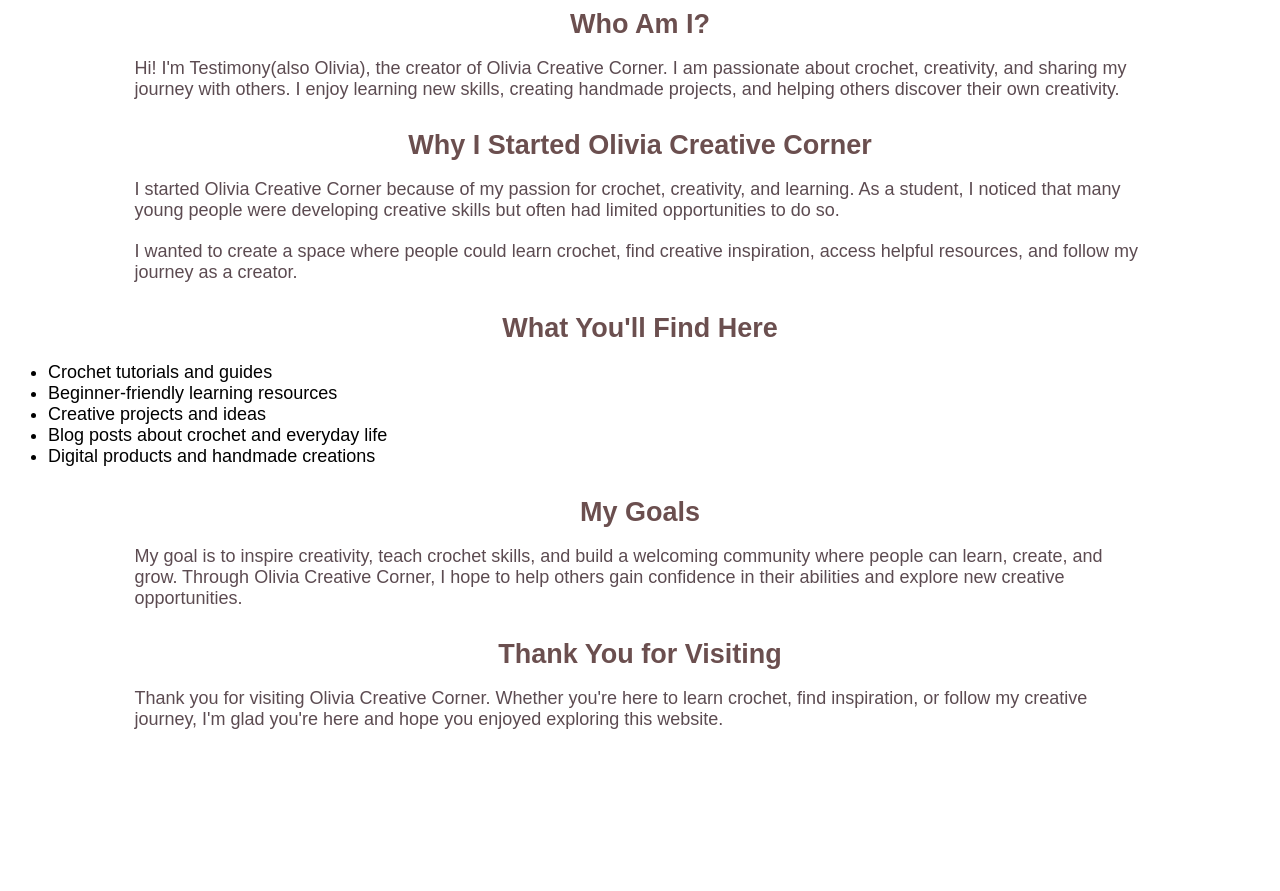
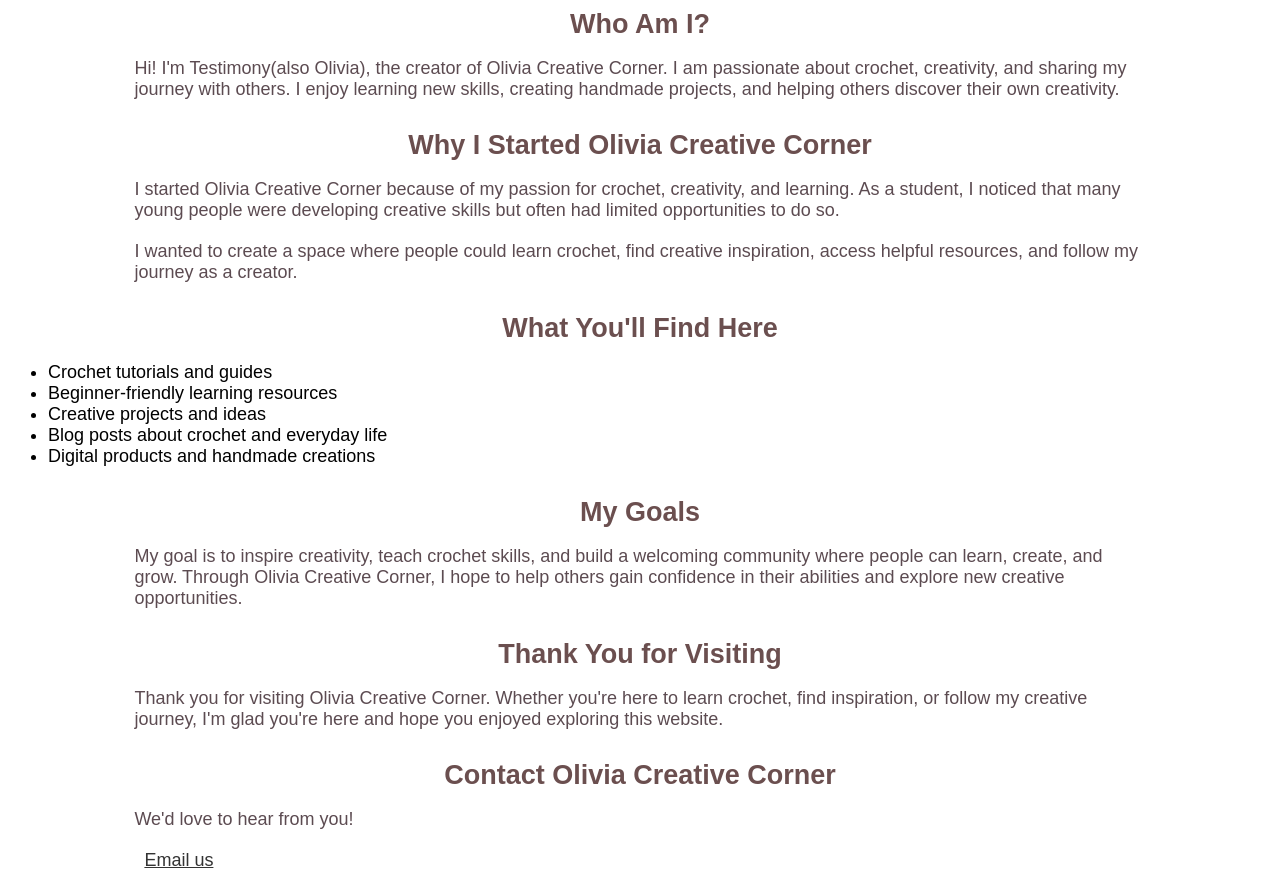
Before and after one commit to Testimony17/Olivia-creative-corner, a plain HTML site: page me.html in a window 1280 px wide. Shown: the part 79-970 px from the top of the page. Before the commit the page ends 829 px from the top, so only its background shows below. Drawn offline with Linux system fonts and the light colour scheme.

Commit message:
Add contact section to me.html

```diff
--- a/me.html
+++ b/me.html
@@ -44,5 +44,15 @@
     <p>
       Thank you for visiting Olivia Creative Corner. Whether you're here to learn crochet, find inspiration, or follow my creative journey, I'm glad you're here and hope you enjoyed exploring this website.
     </p>
+<section
+	class="contact-section">
+  <h2>Contact Olivia Creative Corner</h2>
+  <p>We'd love to hear from you!</p>
+  <p>
+    <a href="mailto:hello.oliviacreativecorner@gmail.com">
+      Email us
+    </a>
+  </p>
+</section>
     </body>
 </html>
```
